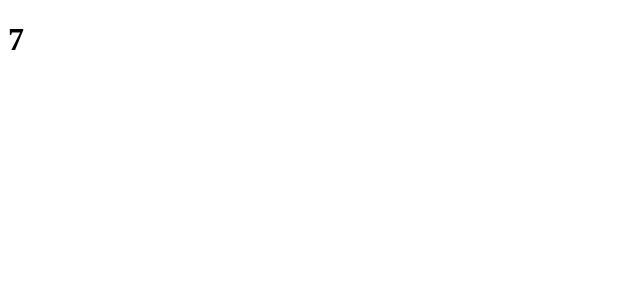
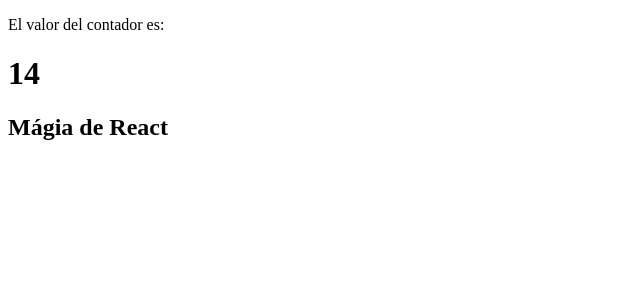
Before and after one commit to DesarrolloDeJonathan/miBootcamp, a React (Create React App) app in the folder parte1-react/: page / in a window 1280 px wide. Shown: the top 300 px of the page, without its empty margins (0-640 px from the left). Built offline with nearby package versions, Linux system fonts and the light colour scheme.

Commit message:
Estado de los componentes, conociendo useState

```diff
--- a/parte1-react/src/index.js
+++ b/parte1-react/src/index.js
@@ -1,20 +1,37 @@
-import ReactDOM from 'react-dom';
+import ReactDOM from 'react-dom'
+import { useState } from 'react'
 
 const rootElement = document.getElementById("root")
 
 const App = (props) => {
-  return <h1>{props.contadorInicial}</h1>
+  const [contadorValue, updateContador] = useState(13)
+  /* const contador = useState(10)
+  const contadorValue = contador[0]
+  const updateContador = contador [1]
+  */
+
+  //Cosas como esta pueden petar el pc o la web
+  //por que se ejecuta cada vez que lo hace la función
+  // 📌Importante Por que de una forma declarativa esta
+  // Reflejando los cambios en la UI
+  setInterval(() =>{
+    updateContador(contadorValue + 1)
+  }, 3000)
+
+  setTimeout
+
+  console.log("render")
+
+  return (
+  <div>
+    <p>El valor del contador es:</p>
+    <h1>{contadorValue}</h1>
+    <h2>Mágia de React</h2>
+  </div>
+  )
 }
 
-let contador = 0
-
-const refresh = () => {
-  ReactDOM.render(
-    <App contadorInicial={contador} />,
-    rootElement
-  )
-}
-setInterval(() => {
-  contador = contador +1
-  refresh()
-}, 1000)
+ReactDOM.render(
+  <App  />,
+  rootElement
+)
```
